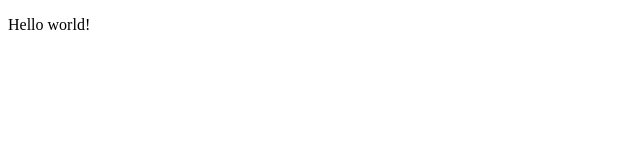
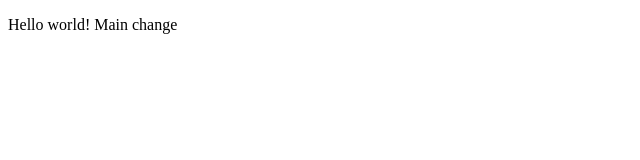
Before and after one commit to mazurmarson/scratch-pad, a plain HTML site: page index.html in a window 1280 px wide. Shown: the whole page, without its empty margins (0-640 px from the left). Drawn offline with Linux system fonts and the light colour scheme.

Commit message:
Changed file for 3way merge part 3

```diff
--- a/index.html
+++ b/index.html
@@ -4,6 +4,6 @@
         <title>Example</title>
     </head>
     <body>
-        <p>Hello world!</p>
+        <p>Hello world! Main change</p>
     </body>
 </html>
```
